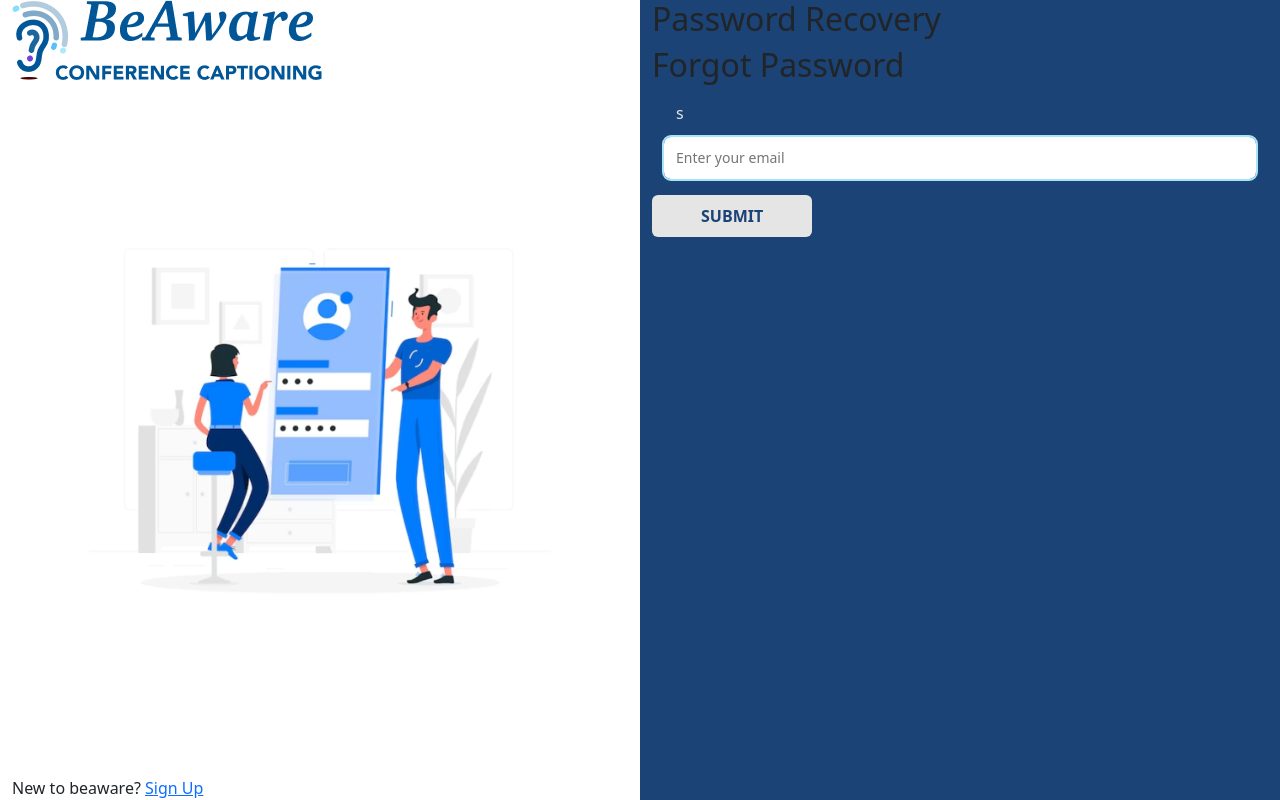
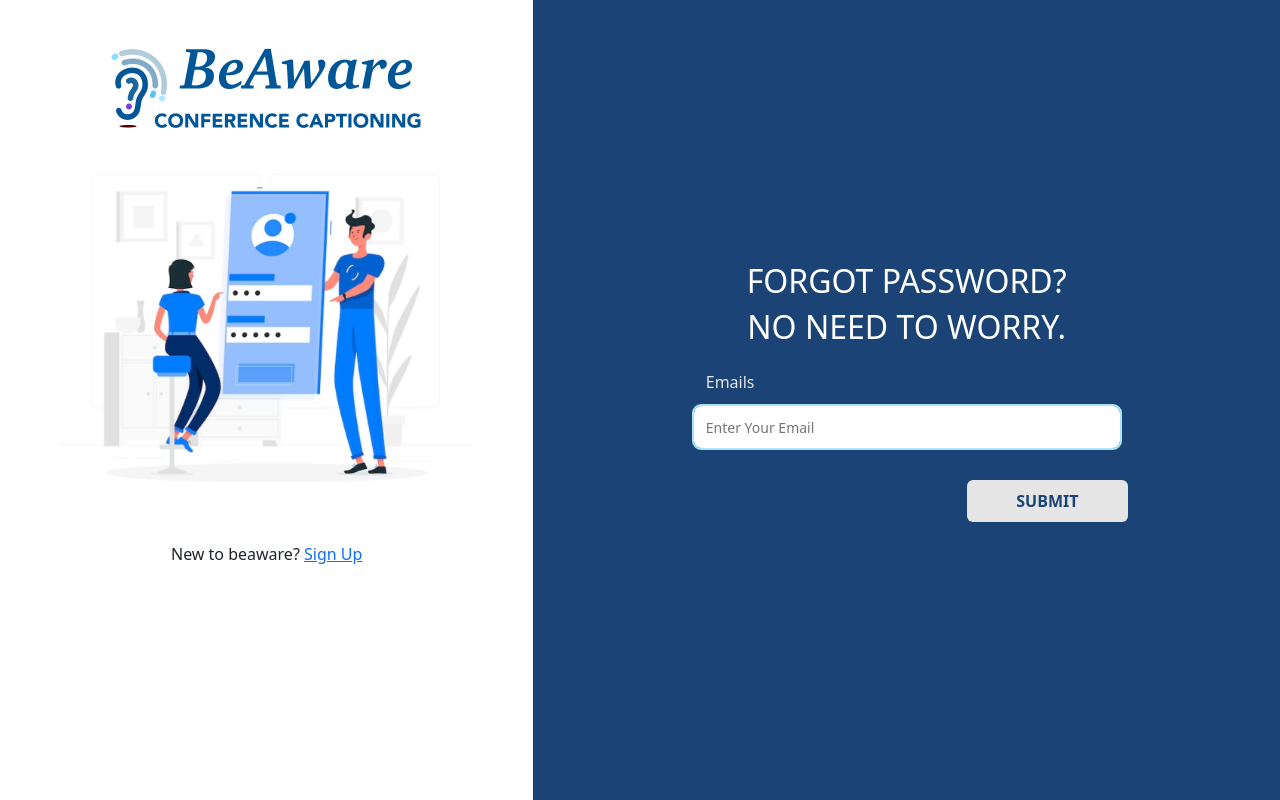
Before and after one commit to Pansuriya-Bakul/beaware, a React (Create React App) app: page /passwordreset in a window 1280 px wide. Built offline with nearby package versions, Linux system fonts and the light colour scheme.

Commit message:
Added all the changes

```diff
--- a/src/components/Dashboard.jsx
+++ b/src/components/Dashboard.jsx
@@ -18,6 +18,8 @@ const Dashboard = () => {
   const [email, setEmail] = useState('');
   const [name, setName] = useState('');
   const [phone, setPhone] = useState('');
+  const [error, setError] = useState('');
+  const [success, setSuccess] = useState('');
   const [isMobile, setIsMobile] = useState(false);
 
   const flyerLink = `https://conferencecaptioning.com/flyer.pdf`;
@@ -70,7 +72,9 @@ const Dashboard = () => {
       email: email,
       phoneNumber: phone,
     };
-    updateProfile(auth.currentUser, userDetails);
+    updateProfile(auth.currentUser, userDetails)
+      .then(() => setSuccess('Profile updated successfully'))
+      .catch(() => setError('Failed to update profile'));
   };
 
   const resetDetails = () => {
@@ -111,7 +115,7 @@ const Dashboard = () => {
       {/* Right side content */}
       {showStream ? (
         <Col xs={9} className="dashboard-container-right">
-          <div className="dashboard-form-wrapper">
+          <Row className="dashboard-form-wrapper">
             <div className='dashboard-header'>STREAM SETTINGS</div>
             <InputComponent
               type={"text"}
@@ -134,22 +138,24 @@ const Dashboard = () => {
               disabled={true}
               required={true} />
 
-            <div className='qrcode-container'>
-              <div className='qr-links'>
-                <QRCode className="qr-code" value={streamURL} />
-              </div>
-              <div className="qr-links">
-                <a href={streamURL} className='link'> Go To Stream </a>
-                <a href={flyerLink} className="link">Download Flyer</a>
-              </div>
-            </div>
-          </div>
+
+            <Row className='mt-5'>
+              <Col className='col-5'>
+                <QRCode className="qr-code" value={streamURL} size={160} />
+              </Col>
+              <Col className="col-7 d-flex flex-column align-items-center">
+                <a href={streamURL} className='link m-auto py-2'> Open Stream </a>
+                <a href={flyerLink} className='link m-auto py-2'> Download Flyer </a>
+                <a href={flyerLink} className='link m-auto py-2'> Download QR Image </a>
+              </Col>
+            </Row>
+          </Row>
         </Col>
       ) : (
         <Col xs={9} className="dashboard-container-right">
           <div className='dashboard-header'>HELLO, <p className='name'>{name ? name.toUpperCase() : email.toUpperCase()}</p></div>
           <div className="dashboard-form-wrapper">
-            <form >
+            <div>
               <InputComponent
                 type={"email"}
                 input_id={"email"}
@@ -184,11 +190,15 @@ const Dashboard = () => {
                 value={"*************"}
                 required={true} />
 
-              <div className='dashboard-buttons'>
-                <Button variant="outline-primary" size="lg" type="reset" onClick={resetDetails} className={'dashboard-button'}>Cancel</Button>
-                <Button variant="primary" type="submit" size="lg" onClick={updateDetails} className={'dashboard-submit'}>UPDATE</Button>
+              <Row>
+                {error || success ? <div className={(error && 'error') || (success && 'success')}>{error || success}</div> : null}
+              </Row>
+
+              <div className='dashboard-buttons mt-5'>
+                <button onClick={resetDetails} className={'dashboard-button btn btn-outline-primary'}>Cancel</button>
+                <button onClick={updateDetails} className={'dashboard-submit btn btn-primary'}>Update</button>
               </div>
-            </form>
+            </div>
           </div>
         </Col>
       )}
@@ -207,7 +217,7 @@ const Dashboard = () => {
         </Nav>
       </Col>
       {showStream ? <Col className="dashboard-container-right px-5 mb-auto">
-        <div className="dashboard-form-wrapper">
+        <Row className="dashboard-form-wrapper">
           <div className='dashboard-header'>STREAM SETTINGS</div>
           <InputComponent
             type={"text"}
@@ -227,16 +237,24 @@ const Dashboard = () => {
             disabled={true}
             required={true} />
 
-          <div className='qrcode-container'>
-            <QRCode value={streamURL} />
-          </div>
-        </div>
+
+          <Row className='d-flex flex-row align-items-center'>
+            <Row className='d-flex flex-column align-items-center mt-3'>
+              <QRCode className="qr-code" value={streamURL} size={160} />
+            </Row>
+            <Row className='d-flex flex-column align-items-center mt-3'>
+              <a href={streamURL} className='link m-auto mb-2 py-2'> Open Stream </a>
+              <a href={flyerLink} className='link m-auto mb-2 py-2'> Download Flyer </a>
+              <a href={flyerLink} className='link m-auto mb-2 py-2'> Download QR Image </a>
+            </Row>
+          </Row>
+        </Row>
       </Col>
         :
         <Col className="dashboard-container-right px-5 mb-auto">
           <div className='dashboard-header'>HELLO, <p className='name'>{name?.toUpperCase() || email?.split('@')[0]}</p></div>
           <div className="dashboard-form-wrapper">
-            <form >
+            <div>
               <InputComponent
                 type={"email"}
                 input_id={"email"}
@@ -268,14 +286,19 @@ const Dashboard = () => {
                 disabled={true}
                 value={"*************"}
                 required={true} />
+
+              <Row>
+                {error || success ? <div className={(error && 'error') || (success && 'success') + ' mb-3'}>{error || success}</div> : null}
+              </Row>
+
               <div className='dashboard-buttons'>
-                <Button variant="outline-primary" size="sm" type="reset" onClick={resetDetails} className={'dashboard-button'}>Cancel</Button>
-                <Button variant="primary" type="submit" size="sm" onClick={updateDetails} className={'dashboard-submit'}>UPDATE</Button>
+                <button onClick={resetDetails} className={'dashboard-button btn btn-outline-primary'}>Cancel</button>
+                <button onClick={updateDetails} className={'dashboard-submit btn btn-primary'}>Update</button>
               </div>
-            </form>
+            </div>
           </div>
         </Col>}
-    </Row>
+    </Row >
   );
 
 };
--- a/src/components/Login.jsx
+++ b/src/components/Login.jsx
@@ -104,7 +104,7 @@ const Login = () => {
                 <Col className='col-2'></Col>
                 <Col className='col-8 d-flex flex-row-reverse'>
                   <a
-                    href="/forgotpassword">
+                    href="/passwordreset">
                     Forgot Password ?
                   </a>
                 </Col>
--- a/src/components/PasswordReset.jsx
+++ b/src/components/PasswordReset.jsx
@@ -13,6 +13,7 @@ const PasswordReset = () => {
   const [success, setSuccess] = React.useState(false);
   const [email, setEmail] = useState('');
   const [error, setError] = useState('');
+  const [loading, setLoading] = useState(false);
   const navigate = useNavigate();
   const [isMobile, setIsMobile] = useState(false);
 
@@ -28,6 +29,7 @@ const PasswordReset = () => {
   }, []);
 
   const handleForgotPassword = async () => {
+    setLoading(true);
 
     await sendPasswordResetEmail(auth, email)
       .then((res) => {
@@ -38,48 +40,81 @@ const PasswordReset = () => {
       }).catch((error) => {
         console.error('Error checking email:', error);
         setError('An error occurred while checking the email. Please try again later.');
+        setLoading(false);
       });
   };
 
   return (
     <Row className='landing'>
-      <Col className='logo-container'>
-        <div className="logo-wrapper">
+      <Col className={'logo-container p-5 ' + (isMobile ? 'col-sm-1' : 'col-lg-5')} >
+        <Row className={'justify-content-center text-center ' + (isMobile ? ' py-3' : '')}>
+          <div>
             <img src={logo} alt="logo" />
           </div>
+        </Row>
         {!isMobile &&
+          <Row className='justify-content-center'>
             <div className="vector-wrapper">
               <img src={login_vec} alt="login-vector" />
             </div>
+          </Row>
         }
-        <div className="signup">
+        <Row className={'justify-content-center text-center ' + (isMobile ? ' py-2' : '')}>
           <label>New to beaware? <a href="/signup">Sign Up</a></label>
-        </div>
+        </Row>
       </Col>
-      <Col className='form-container'>
-        <div className="form-wrapper">
-          <h2>Password Recovery</h2>
+      <Col className={'form-container ' + (isMobile ? 'col-sm-11' : 'col-lg-7')}>
+        <Row className={'d-flex align-items-center' + (!isMobile && ' vh-100')}>
+          <div>
+            <h2 className='text-center form-heading text-uppercase'>Forgot Password?</h2>
+            <h2 className='text-center form-heading text-uppercase'>No need to worry.</h2>
             {(success)
               ? (<p>A link has been sent to you on your Email. Redirecting you to Login page.</p>)
               : (
-              <>
-                <h2>Forgot Password</h2>
+                <div >
+                  <Row className='justify-content-center'>
                     <InputComponent
-                  type="email"
-                  placeholder="Enter your email"
+                      type={"email"}
+                      input_id={"email"}
+                      placeholder={"Enter Your Email"}
+                      centered={true}
+                      label={"Email"}
                       value={email}
                       onChange={(e) => setEmail(e.target.value)}
-                  required={true}
-                />
+                      required={true} />
+                  </Row>
+
+                  <Row>
+                    <Col className='col-2'></Col>
+                    <Col className='col-8'>
                       {error && <div className="error">{error}</div>}
+                    </Col>
+                    <Col className='col-2'></Col>
+                  </Row>
 
-                <button className={'btn px-5 py-2 bg-color-sec'} onClick={handleForgotPassword}>
-                  <span className='fs-7 text-uppercase fw-bold color-pri'>Submit</span>
+                  <Row>
+                    <Col className='col-2'></Col>
+                    <Col className='col-8 d-flex flex-row-reverse'>
+                      <div>
+                        <button
+                          className={'btn px-5 py-2 my-3 bg-color-sec'}
+                          type="submit"
+                          disabled={error ? true : false || loading}
+                          onClick={handleForgotPassword}>
+                          <span
+                            className='fs-7 text-uppercase fw-bold color-pri'>
+                            Submit
+                          </span>
                         </button>
-              </>
+                      </div>
+                    </Col>
+                    <Col className='col-2'></Col>
+                  </Row>
+                </div>
               )
             }
           </div>
+        </Row>
       </Col>
     </Row>
   );
--- a/src/components/signup/StepTwo.jsx
+++ b/src/components/signup/StepTwo.jsx
@@ -34,7 +34,7 @@ const StepOne = ({ userId }) => {
         streamColor: streamColor
       });
 
-      navigate('/login', { state: { user: userId } });
+      navigate('/dashboard');
 
     } catch (error) {
       console.error('Error adding document: ', error.message);
--- a/src/style/index.css
+++ b/src/style/index.css
@@ -23,12 +23,13 @@ form .row {
 }
 
 .link {
-  display: flex;
-  justify-content: right;
-}
-
-.link a {
-  margin-right: 30%;
+  width: 11em !important;
+  color: white;
+  border: 1px solid white;
+  border-radius: 0.5em;
+  text-align: center;
+  align-items: center;
+  text-decoration: none;
 }
 
 .row {
@@ -106,6 +107,11 @@ form .row {
   font-weight: bold;
 }
 
+.success {
+  color: #5fc95f;
+  font-weight: bold;
+}
+
 input,
 input:focus {
   outline: #a6e4f6 solid 2px;
@@ -113,28 +119,6 @@ input:focus {
 
 .error-border {
   outline: crimson solid 2px;
-}
-
-.qrcode-container {
-  display: flex;
-  flex-direction: column;
-  border: 10px grey;
-  margin-top: 50px;
-  padding: 1em;
-  border-radius: 8px;
-}
-
-.qrcode-container canvas,
-.qrcode-container .qr-link {
-  flex: 1;
-}
-
-.qr-link {
-  display: flex;
-  flex-direction: column;
-  align-content: space-between;
-  justify-content: center;
-  align-items: center;
 }
 
 .qr-link .link {
@@ -319,12 +303,11 @@ input:focus {
   .dashboard-form-wrapper {
     text-align: left;
   }
-
-  .qrcode-container {
-    padding-bottom: 60px;
-  }
 }
 
+canvas {
+  padding: 0 !important;
+}
 .dashboard-container {
   padding: 0;
   display: flex;
```
Lines whose indentation alone changed are shown as unchanged.
